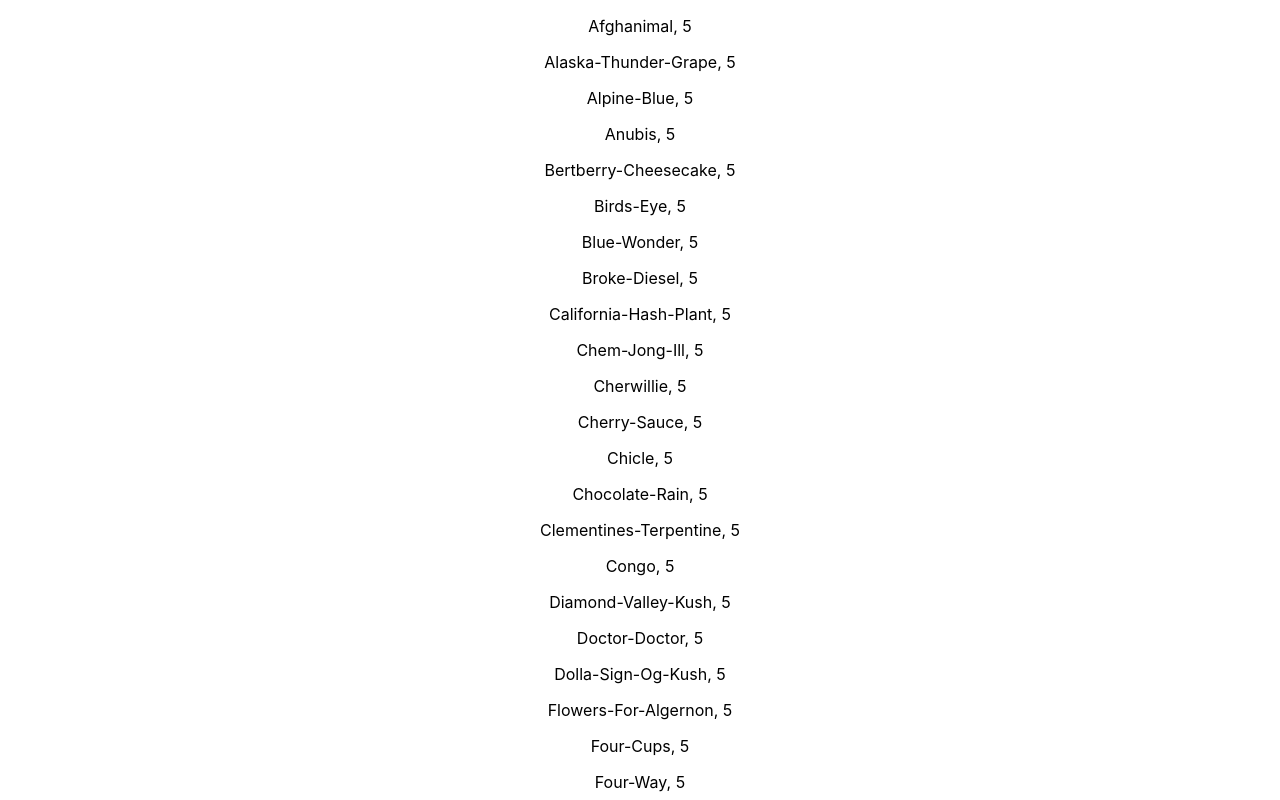
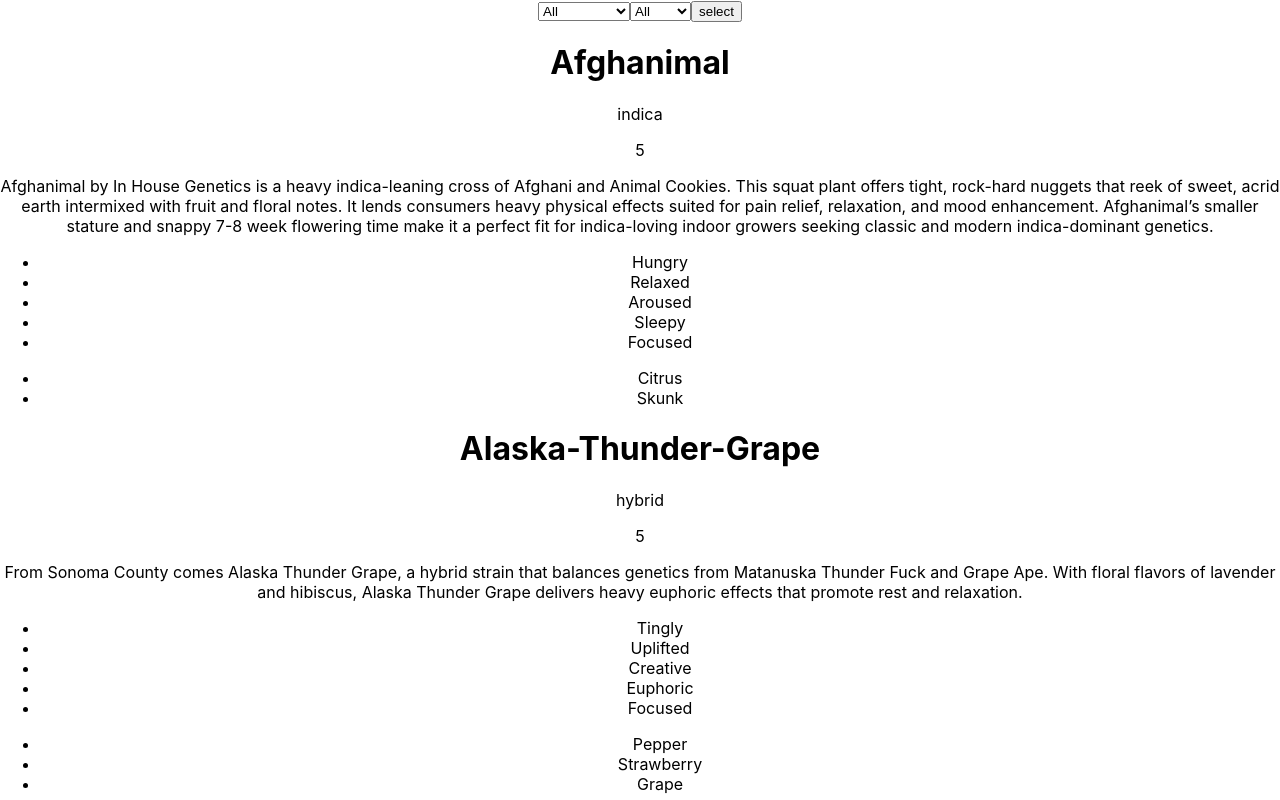
Before and after one commit to OneCodeMan/tangela-merkel, a React (Create React App) app: page / in a window 1280 px wide. Shown: the top 800 px of the page. Built offline with nearby package versions, Linux system fonts and the light colour scheme.

Commit message:
Got the selection working. Huge milestone.

```diff
--- a/public/index.html
+++ b/public/index.html
@@ -7,7 +7,7 @@
     <meta name="theme-color" content="#000000" />
     <meta
       name="description"
-      content="Web site created using create-react-app"
+      content="A cannabis strain recommender for medicinal marijuana patients"
     />
     <link rel="apple-touch-icon" href="%PUBLIC_URL%/logo192.png" />
     <!--
@@ -24,7 +24,7 @@
       work correctly both with client-side routing and a non-root public URL.
       Learn how to configure a non-root public URL by running `npm run build`.
     -->
-    <title>React App</title>
+    <title>CannaRecs</title>
   </head>
   <body>
     <noscript>You need to enable JavaScript to run this app.</noscript>
--- a/src/components/Main/Main.js
+++ b/src/components/Main/Main.js
@@ -1,34 +1,11 @@
 import React from 'react';
-import strainCategories from '../../helpers/GenerateStrains';
-import _ from 'lodash';
-
-const strainMap = {
-    'all': strainCategories.allStrains,
-    'aphrodisiac': strainCategories.aphrodisiacStrains,
-    'social': strainCategories.socialStrains,
-    'appetite': strainCategories.appetiteStrains,
-    'creative': strainCategories.creativeStrains,
-    'productive': strainCategories.productiveStrains,
-    'soreness': strainCategories.sorenessStrains,
-    'depression': strainCategories.depressionStrains,
-    'sleep': strainCategories.sleepStrains,
-    'anxiety': strainCategories.anxietyStrains,
-  }
+import StrainList from '../../components/StrainList/StrainList';
 
 function Main() {
 
-    let strainsToDisplay = _.orderBy(strainCategories.productiveStrains, 'rating', 'desc');
-
-    const displayStrains = (type='All') => {
-      return strainsToDisplay;
-    };
-
-
     return (
         <div className="Main">
-            {strainsToDisplay.map((strain, index) => (
-              <p>{strain.name}, {strain.rating}</p>
-            ))}
+            <StrainList />
         </div>
       );
 }
--- a/src/components/Strain/Strain.js
+++ b/src/components/Strain/Strain.js
@@ -0,0 +1,25 @@
+import React from 'react';
+
+const Strain = ({strain}) => {
+
+  return (
+    <div>
+        <h1>{strain.name}</h1>
+        <p>{strain.type}</p>
+        <p>{strain.rating}</p>
+        <p>{strain.description}</p>
+        <ul>
+            {strain.effects.map((effect, index) => (
+                <li key={index}>{effect}</li>
+            ))}
+        </ul>
+        <ul>
+            {strain.flavours.map((flavour, index) => (
+                <li key={index}>{flavour}</li>
+            ))}
+        </ul>
+    </div>
+  );
+}
+
+export default Strain;
--- /dev/null
+++ b/src/components/StrainList/StrainList.js
@@ -0,0 +1,78 @@
+import React, { Component } from 'react';
+import strainCategories from '../../helpers/GenerateStrains';
+import _ from 'lodash';
+import Strain from '../../components/Strain/Strain';
+
+const categoryMap = {
+    'all': strainCategories.allStrains,
+    'aphrodisiac': strainCategories.aphrodisiacStrains,
+    'social': strainCategories.socialStrains,
+    'appetite': strainCategories.appetiteStrains,
+    'creative': strainCategories.creativeStrains,
+    'productive': strainCategories.productiveStrains,
+    'soreness': strainCategories.sorenessStrains,
+    'depression': strainCategories.depressionStrains,
+    'sleep': strainCategories.sleepStrains,
+    'anxiety': strainCategories.anxietyStrains,
+}
+
+class StrainList extends Component {
+  constructor(props) {
+    super(props);
+    this.state = {
+        strainsToDisplay: _.orderBy(categoryMap.all, 'rating', 'desc'),
+        selectCategoryValue: 'all',
+        selectTypeValue: 'all',
+    }
+    this.handleCategorySelectValue = this.handleCategorySelectValue.bind(this);
+    this.handleTypeSelectValue = this.handleTypeSelectValue.bind(this);
+  }
+
+  handleCategorySelectValue(event) {
+      console.log('category: ', event.target.value);
+      this.setState({ selectCategoryValue: event.target.value});
+  }
+
+ handleTypeSelectValue(event) {
+    console.log('type: ', event.target.value);
+    this.setState({ selectTypeValue: event.target.value});
+ }
+
+  handleClick() {
+      let newStrainList = _.orderBy(categoryMap[this.state.selectCategoryValue], 'rating', 'desc')
+                           .filter(strain => strain.type === this.state.selectTypeValue);
+      console.log(newStrainList);
+      this.setState({ strainsToDisplay: newStrainList });
+  }
+
+  render() {
+    return(
+        <div>
+            <select value={this.state.selectCategoryValue} onChange={this.handleCategorySelectValue}>
+                <option value="all">All</option>
+                <option value="aphrodisiac">Aphrodisiac</option>
+                <option value="social">Social</option>
+                <option value="appetite">Appetite</option>
+                <option value="creative">Creative</option>
+                <option value="productive">Productive</option>
+                <option value="soreness">Soreness</option>
+                <option value="depression">Depression</option>
+                <option value="sleep">Sleep</option>
+                <option value="anxiety">Anxiety</option>
+            </select>
+            <select value={this.state.selectTypeValue} onChange={this.handleTypeSelectValue}>
+                <option value="all">All</option>
+                <option value="hybrid">Hybrid</option>
+                <option value="indica">Indica</option>
+                <option value="sativa">Sativa</option>
+            </select>
+            <button onClick={() => this.handleClick()}>select</button>
+            {this.state.strainsToDisplay.map((strain, index) => (
+                <Strain strain={strain} key={index}/>
+            ))}
+        </div>
+    )
+  }
+}
+
+export default StrainList;
```
